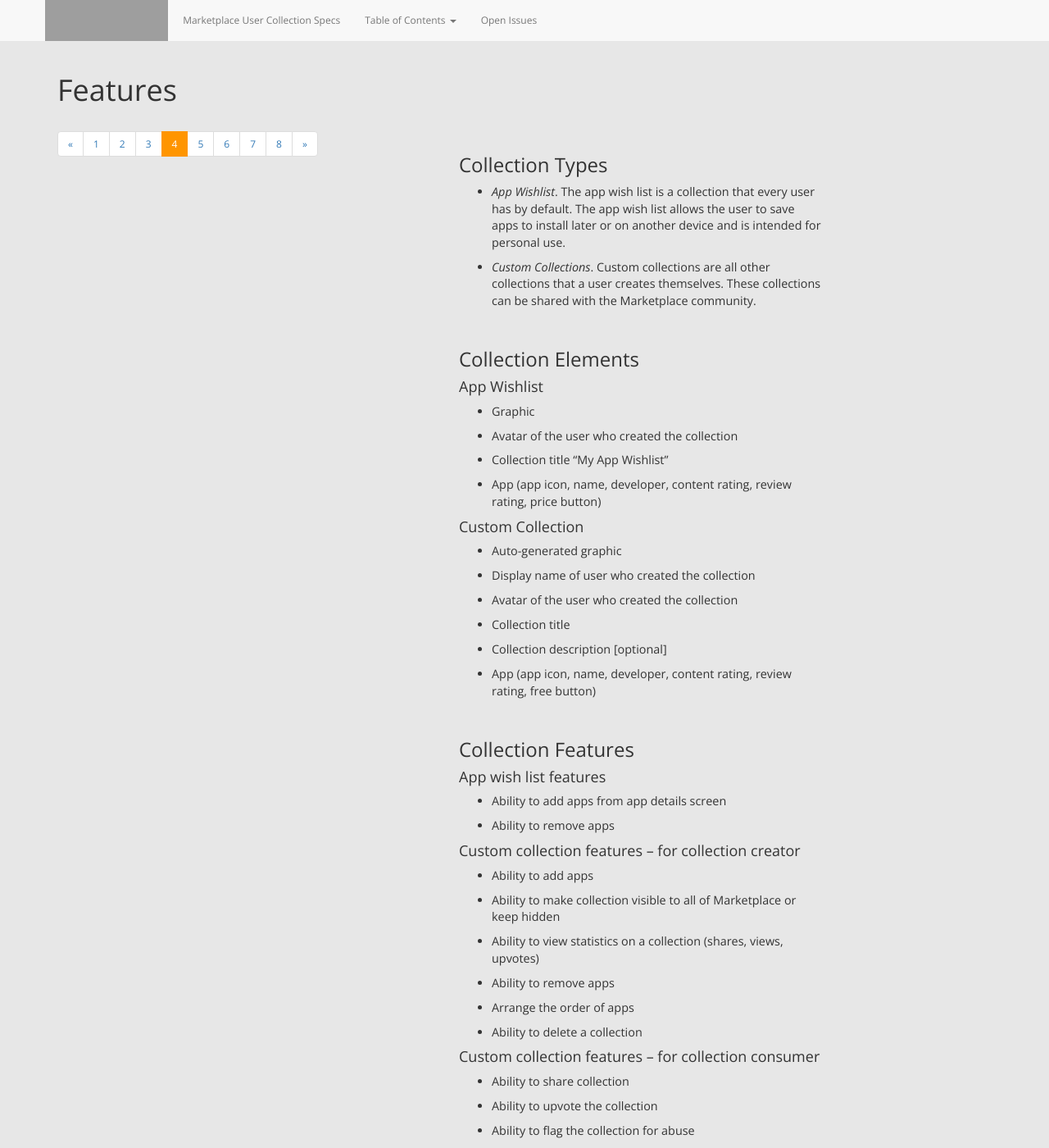
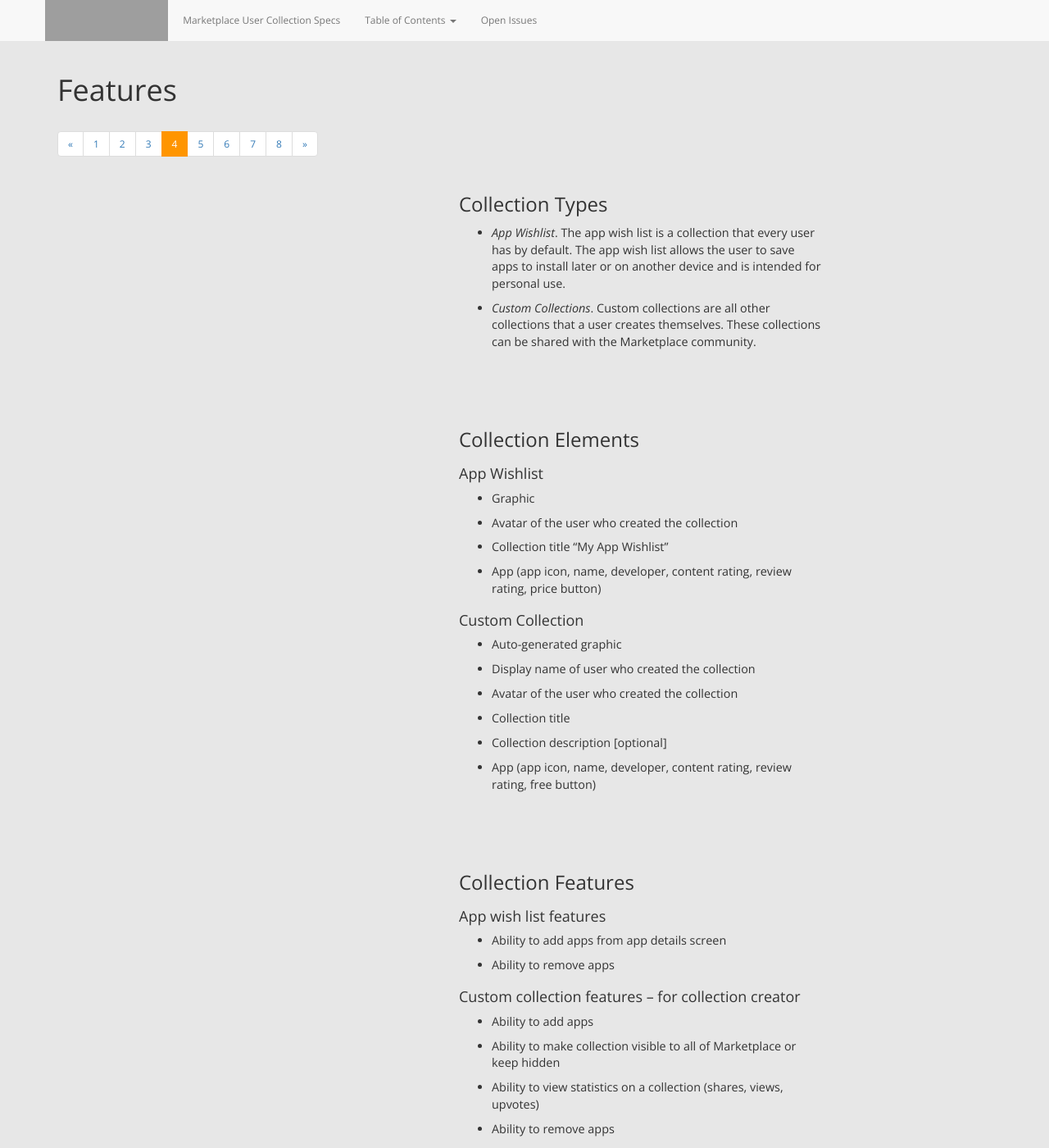
Before and after one commit to mhanratty/marketplaceux-usercollections, a Jekyll site: the page built from projectFeatures.html, in a window 1280 px wide and 1400 px high. Shown: the whole window at 82% size. Built offline with Jekyll 4.4.1, drawn with Linux system fonts in a browser that asks for light colours; nearby versions of some CDN libraries; grey boxes are pictures that could not be loaded.

Commit message:
Update CSS

```diff
--- a/css/templateStyles.css
+++ b/css/templateStyles.css
@@ -15,7 +15,11 @@
 	font-size: 2em;
 }
 h3{
-  margin-top: 2em;
+  margin-top: 4em;
+  margin-bottom: 0.5em;
+}
+h4{
+  margin-top: 1em;
 }
 #wrapper{
 	min-height: 100%;
```
